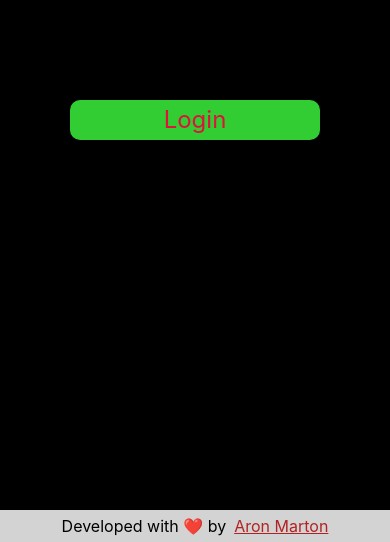
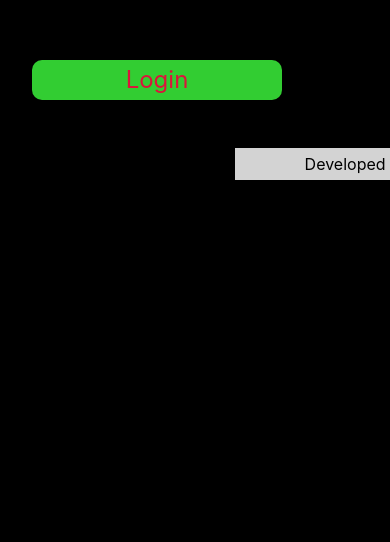
Before and after one commit to Sciencewolf/Random-Spotify, a React (Vite) app: page / in a window 390 px wide. Shown: the part 302-844 px from the top of the page. Built offline with nearby package versions, Linux system fonts and the light colour scheme.

Commit message:
test: footer position

```diff
--- a/src/style/Footer.css
+++ b/src/style/Footer.css
@@ -34,6 +34,7 @@ a:visited {
         width: 100vw;
         height: 1em;
         text-align: center;
+        position: unset;
     }
 }
 
```
